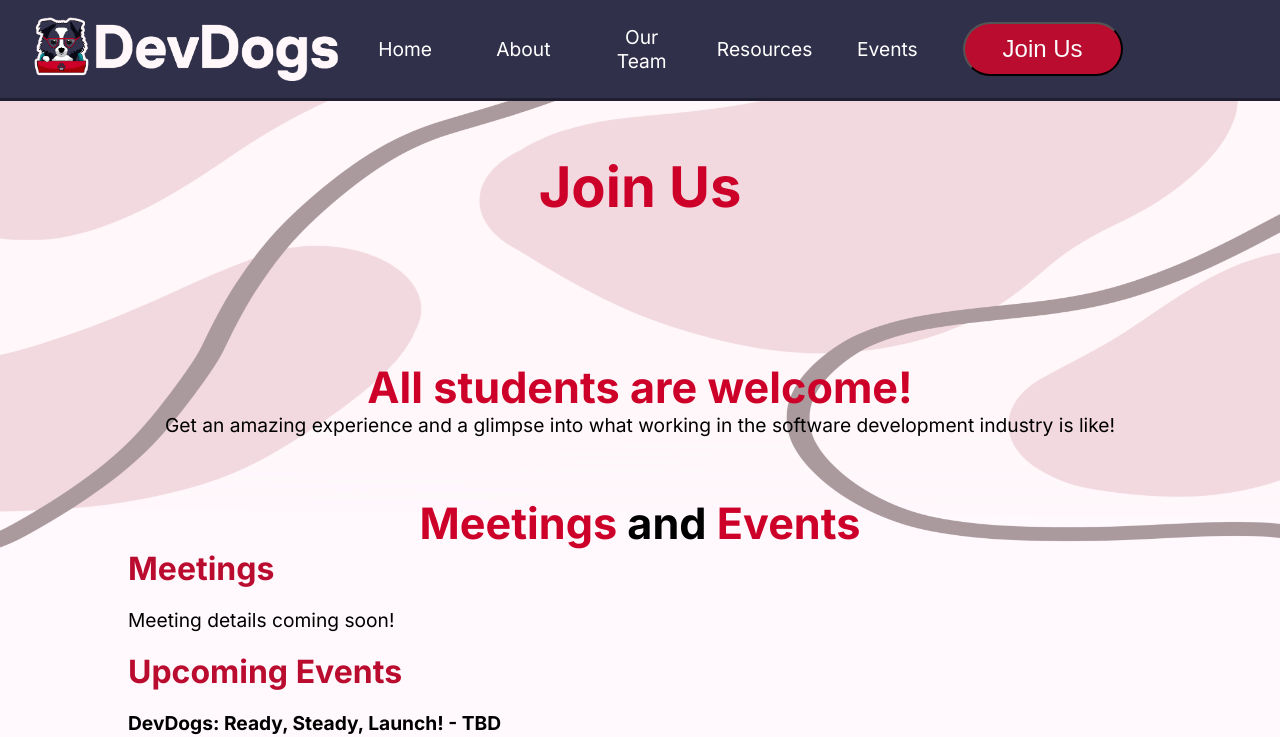
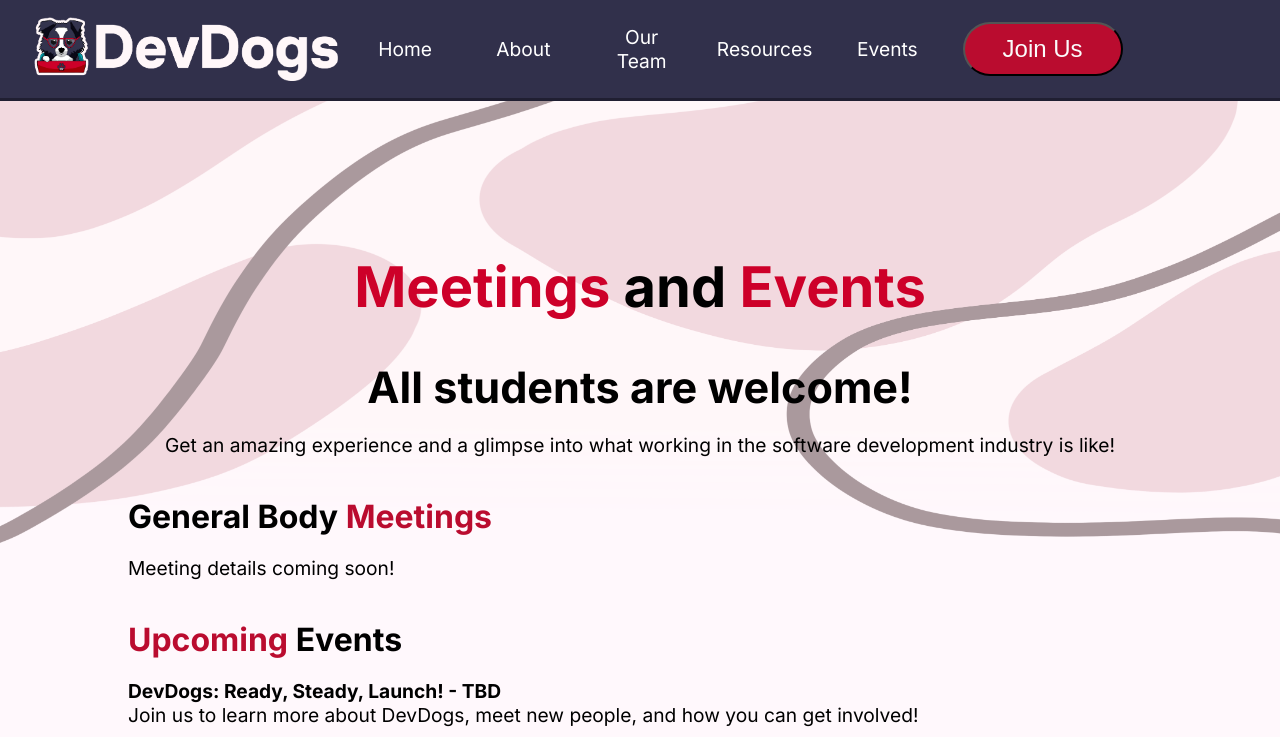
Before and after one commit to DevDogs-UGA/DevDogs-Website, a Next.js app: page /events in a window 1280 px wide. Shown: the top 737 px of the page. Built offline with nearby package versions, Linux system fonts and the light colour scheme.

Commit message:
Events Format tweak
- Added styled functional calendar
- Tweaked margins
- Changed Join Us to link to Involvement Network

```diff
--- a/src/app/components/Card.js
+++ b/src/app/components/Card.js
@@ -3,8 +3,6 @@ import Image from "next/image";
 
 const Card = (props) => {
     return (
-        // id={props.bgcolor}
-        //  <img src={props.image} alt="Officer picture" style="width:100%"></img>
         <div  className="officer-card">
             <Image id="pic" src={props.image} width="400" height="450"/>
 
--- a/src/app/components/NavBar.js
+++ b/src/app/components/NavBar.js
@@ -38,7 +38,7 @@ const NavBar = () => {
                     <p>Events</p>
                 </Link>
 
-                <Link href="/events">
+                <Link href="https://uga.campuslabs.com/engage/organization/devdogs">
                 <Button id="joinus">Join Us</Button>
             </Link>
 
--- a/src/app/events/page.js
+++ b/src/app/events/page.js
@@ -4,39 +4,46 @@ import NavBar from "../components/NavBar";
 const EventsPage = () => {
     return (
             <div class="section section-event">
-                <div id="eventstitle">
-                    <h1><b class="red-bold">Join Us</b></h1>
+                <div id="abouttitle">
+                    <h1><b class="red-bold">Meetings</b> and <b class="red-bold">Events</b></h1>
                 </div>
 
+                <br />
+
                 <div class="center">
-                    <h1 class=" section-header"> <b class="red-bold">All students are welcome!</b></h1>
+                    <h1 class=" section-header">All students are welcome!</h1>
+                    <br />
                     <p>Get an amazing experience and a glimpse into what working in the software development industry is like!</p>
                 </div>
 
                 <br />
                 <br />
-                <br />
 
-                <h1 class="section-header center"><b class="red-bold">Meetings</b> and <b class="red-bold">Events</b></h1>
+                <h1 >General Body <b class="dark_red-bold">Meetings</b></h1>
 
-                <h1 class="dark_red-bold">Meetings</h1>
+
                 <br />
                 {/* <p>Every [INSERT DAY OF THE WEEK] from [INSERT START TIME] to [INSERT END TIME] at [INSERT LOCATION]</p> */}
 
                 <p> Meeting details coming soon! </p>
 
                 <br />
+                <br />
 
-                <h1 class="dark_red-bold">Upcoming Events</h1>
+                <h1> <b class="dark_red-bold">Upcoming </b>Events</h1>
                 <br />
                 <p><b>DevDogs: Ready, Steady, Launch! - TBD </b></p>
                 <p>Join us to learn more about DevDogs, meet new people, and how you can get involved! </p>
 
                 <br />
                 <br />
+                <br />
 
-                <iframe src="https://calendar.google.com/calendar/embed?src=en.usa%23holiday%40group.v.calendar.google.com&ctz=America%2FLos_Angeles"></iframe>
+
+                <iframe id="iframe-test" src="https://embed.styledcalendar.com/#IvBYsu9dkaqY2qyAP7tR" title="Styled Calendar" class="styled-calendar-container" data-cy="calendar-embed-iframe"></iframe>
+                <script async type="module" src="https://embed.styledcalendar.com/assets/parent-window.js"></script>
             </div>
+            /* Old calender <iframe src="https://calendar.google.com/calendar/embed?src=en.usa%23holiday%40group.v.calendar.google.com&ctz=America%2FLos_Angeles"></iframe> */
     )
 }
 
--- a/src/app/globals.css
+++ b/src/app/globals.css
@@ -219,3 +219,9 @@ iframe {
   padding: 10px;
   margin: auto;
 }
+
+#iframe-test {
+  width: 100%;
+  border: none;
+
+}
--- a/src/app/page.js
+++ b/src/app/page.js
@@ -50,7 +50,7 @@ const Home = () => {
             <Button id="learnmore">Learn More</Button>
           </Link>
           <br/>
-          <Link href="/events">
+          <Link href="https://uga.campuslabs.com/engage/organization/devdogs">
             <Button id="joinus">Join Us!</Button>
           </Link>
         </div>
```
